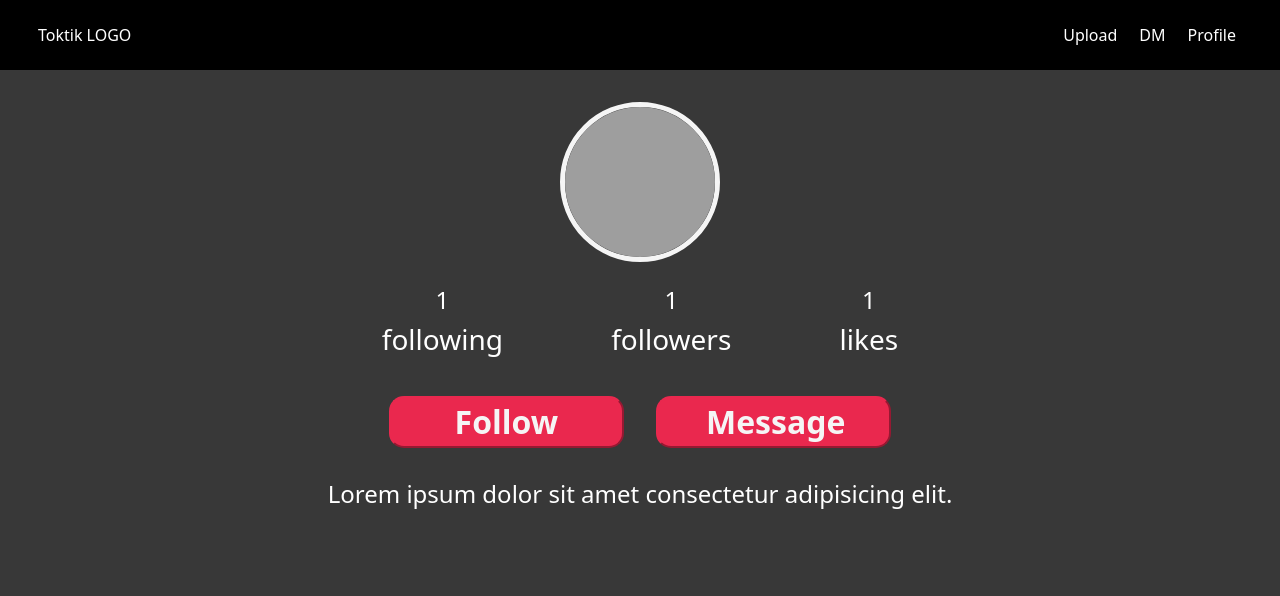
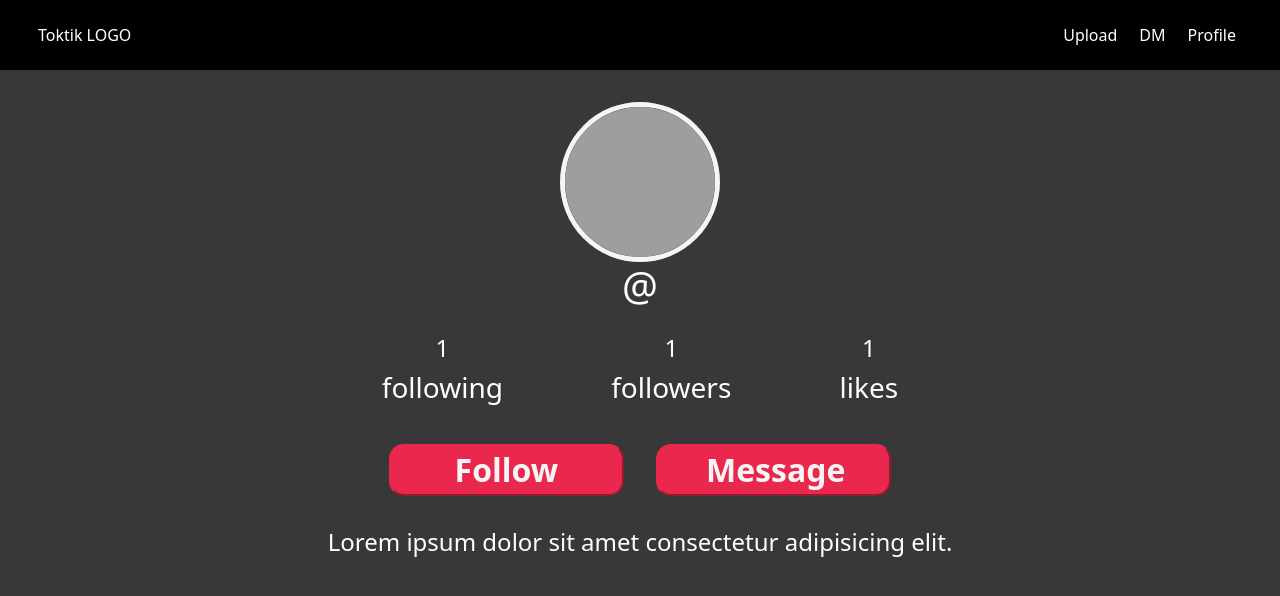
Before and after one commit to aetheryn/toktik, a React (Vite) app in the folder react-node/: page /profile in a window 1280 px wide. Shown: the top 596 px of the page. Built offline with nearby package versions, Linux system fonts and the light colour scheme; grey boxes are pictures that could not be loaded.

Commit message:
add @ in username profile

```diff
--- a/react-node/src/pages/Profile.jsx
+++ b/react-node/src/pages/Profile.jsx
@@ -15,7 +15,7 @@ const Profile = () => {
             alt=""
           />
         </div>
-        <h1>{userCtx.username}</h1>
+        <h1>{`@${userCtx.username}`}</h1>
         <div className={styles.profileStats}>
           <div className="following">
             <h4>1</h4>
```
